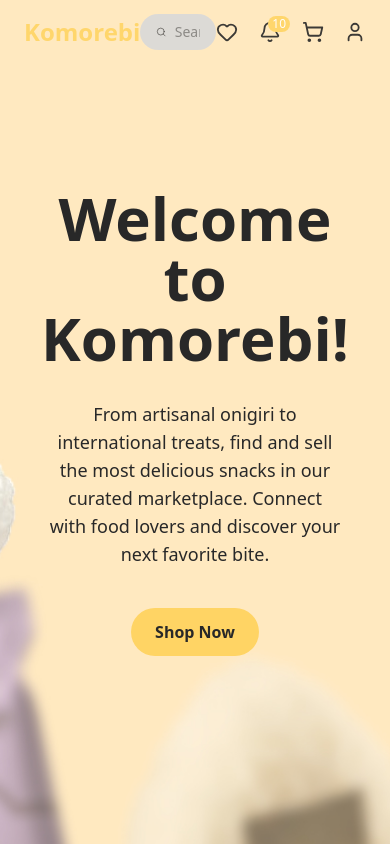
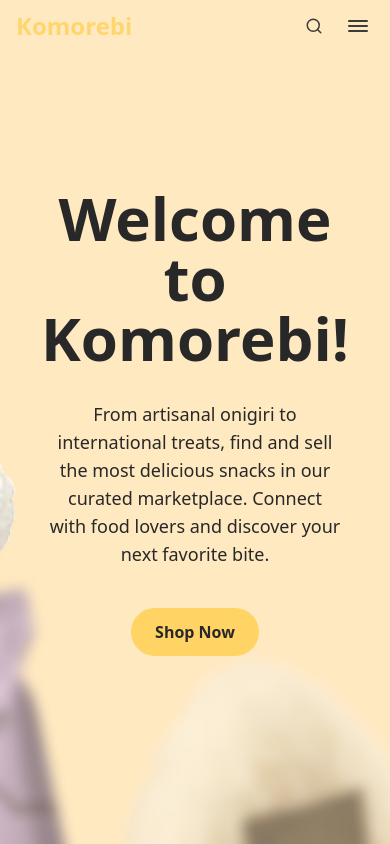
Before and after one commit to JeanMolta/Komorebi-E-commerce, a React (Vite) app in the folder Komorebi/: page / in a window 390 px wide. Shown: the top 844 px of the page. Built offline with nearby package versions, Linux system fonts and the light colour scheme.

Commit message:
feat: nav bar responsive

```diff
--- a/Komorebi/src/components/homepage/NavBar.tsx
+++ b/Komorebi/src/components/homepage/NavBar.tsx
@@ -6,25 +6,25 @@ import NotificationMenu from "./NotificationMenu";
 export default function Navbar() {
   const navigate = useNavigate();
 
-  // 🟡 Estado para detectar si la navbar debe fijarse
+  // sticky
   const [isSticky, setIsSticky] = useState(false);
 
-  // 🟡 Escuchar scroll
+  // mobile
+  const [mobileMenuOpen, setMobileMenuOpen] = useState(false);
+  const [mobileSearchOpen, setMobileSearchOpen] = useState(false);
+
   useEffect(() => {
     const handleScroll = () => {
-      if (window.scrollY > 80) {
-        setIsSticky(true);
-      } else {
-        setIsSticky(false);
-      }
+      if (window.scrollY > 80) setIsSticky(true);
+      else setIsSticky(false);
     };
 
-    window.addEventListener("scroll", handleScroll);
+    window.addEventListener("scroll", handleScroll, { passive: true });
     return () => window.removeEventListener("scroll", handleScroll);
   }, []);
 
   return (
-    // 🟡 Cambiamos las clases según si está sticky o no
+    <>
       <nav
         className={`${
           isSticky
@@ -32,19 +32,17 @@ export default function Navbar() {
             : "absolute top-0 left-0 w-full bg-transparent border-b border-white/0 z-10 transform -translate-y-0.5 opacity-90 transition-all duration-300 ease-out"
         }`}
       >
-
-      <div className="max-w-7xl mx-auto flex items-center justify-between px-6 py-4">
-        {/* Left side */}
-        <div className="flex items-center gap-6">
-          <div>
+        <div className="max-w-7xl mx-auto flex items-center justify-between px-4 sm:px-6 py-3 relative">
+          {/* LEFT: Logo + desktop links */}
+          <div className="flex items-center gap-4">
             <button
               className="text-[var(--komorebi-yellow)] text-2xl font-bold hover:text-[var(--komorebi-black)] transition-colors"
               onClick={() => navigate("/")}
             >
               Komorebi
             </button>
-          </div>
 
+            {/* desktop links */}
             <div className="hidden sm:flex items-center gap-4 text-sm text-[var(--komorebi-black)] ml-12">
               <button className="hover:text-[var(--komorebi-yellow)] transition-colors font-medium">
                 Categories
@@ -55,8 +53,8 @@ export default function Navbar() {
             </div>
           </div>
 
-        {/* Search bar */}
-        <div className="flex items-center bg-[var(--komorebi-gray)] rounded-full px-4 py-2 w-1/2 sm:w-1/3">
+          {/* CENTER: Desktop search (hidden on mobile) */}
+          <div className="hidden sm:flex items-center bg-[var(--komorebi-gray)] rounded-full px-4 py-2 w-1/2 sm:w-1/3">
             <Search size={18} className="text-[var(--komorebi-black)]/70" />
             <input
               type="text"
@@ -65,14 +63,15 @@ export default function Navbar() {
             />
           </div>
 
-        {/* Icons */}
-        <div className="flex items-center gap-5 text-[var(--komorebi-black)]">
+          {/* RIGHT: desktop icons (hidden on mobile) + mobile icons */}
+          <div className="flex items-center gap-3">
+            {/* Desktop icons */}
+            <div className="hidden sm:flex items-center gap-5 text-[var(--komorebi-black)]">
               <Heart
                 size={22}
                 className="cursor-pointer hover:text-[var(--komorebi-yellow)] transition-colors"
               />
               <NotificationMenu />
-
               <ShoppingCart
                 size={22}
                 className="cursor-pointer hover:text-[var(--komorebi-yellow)] transition-colors"
@@ -82,7 +81,104 @@ export default function Navbar() {
                 className="cursor-pointer hover:text-[var(--komorebi-yellow)] transition-colors"
               />
             </div>
+
+            {/* MOBILE: search icon */}
+            <button
+              className="sm:hidden inline-flex items-center justify-center h-8 w-8 rounded-md text-[var(--komorebi-black)] hover:text-[var(--komorebi-yellow)] transition-colors"
+              aria-label="Open search"
+              onClick={() => {
+                setMobileSearchOpen((v) => !v);
+                if (!mobileSearchOpen) setMobileMenuOpen(false);
+              }}
+            >
+              <Search size={18} />
+            </button>
+
+            {/* MOBILE: hamburger */}
+            <button
+              className="sm:hidden inline-flex items-center justify-center h-8 w-8 rounded-md text-[var(--komorebi-black)] hover:text-[var(--komorebi-yellow)] transition-colors"
+              aria-label="Open menu"
+              onClick={() => {
+                setMobileMenuOpen((v) => !v);
+                if (!mobileMenuOpen) setMobileSearchOpen(false);
+              }}
+            >
+              {/* hamburger svg */}
+              <svg width="20" height="12" viewBox="0 0 20 12" fill="none" xmlns="http://www.w3.org/2000/svg">
+                <rect y="0" width="20" height="2" rx="1" fill="currentColor" />
+                <rect y="5" width="20" height="2" rx="1" fill="currentColor" />
+                <rect y="10" width="20" height="2" rx="1" fill="currentColor" />
+              </svg>
+            </button>
+          </div>
+
+
+          {mobileSearchOpen && (
+            <div
+              className="sm:hidden absolute top-1/2 left-40 right-30 transform -translate-y-1/2"
+              role="search"
+            >
+              <div className="relative">
+                <div className="absolute left-3 top-1/2 transform -translate-y-1/2 pointer-events-none">
+                  <Search size={18} className="text-[var(--komorebi-black)]/70" />
+                </div>
+                <input
+                  autoFocus
+                  className="w-full pl-11 pr-4 py-2 rounded-full bg-[var(--komorebi-gray)] text-sm placeholder:text-[var(--komorebi-black)]/50 outline-none transition-all"
+                  placeholder="Search for snacks..."
+                  onKeyDown={(e) => {
+                    if (e.key === "Escape") setMobileSearchOpen(false);
+                  }}
+                />
+              </div>
+            </div>
+          )}
+        </div>
+
+        <div
+          className={`sm:hidden absolute top-full left-0 w-full z-40 transition-transform duration-200 ${
+            mobileMenuOpen ? "transform translate-y-0 opacity-100" : "transform -translate-y-2 opacity-0 pointer-events-none"
+          }`}
+        >
+          <div className="bg-white/20 backdrop-blur-md border-t border-white/30 shadow-lg">
+            <div className="px-3 py-3">
+              <div className="flex items-center justify-between gap-4 overflow-x-auto whitespace-nowrap scrollbar-hidden">
+                {/* Links — inline */}
+                <button className="text-left text-base font-medium text-[var(--komorebi-black)] hover:text-[var(--komorebi-yellow)] mr-4">
+                  Categories
+                </button>
+                <button className="text-left text-base font-medium text-[var(--komorebi-black)] hover:text-[var(--komorebi-yellow)] mr-4">
+                  Sell
+                </button>
+
+                {/* Divider - visual spacing */}
+                <div className="h-6 border-l border-white/10 mx-2" />
+
+                {/* Icon actions inline */}
+                <button className="inline-flex items-center gap-2 text-[var(--komorebi-black)] hover:text-[var(--komorebi-yellow)] mr-4">
+                  <Heart size={20} />
+                </button>
+
+                <button className="inline-flex items-center gap-2 text-[var(--komorebi-black)] hover:text-[var(--komorebi-yellow)] mr-4">
+                  <ShoppingCart size={20} />
+                </button>
+
+                {/* compact notification - keep NotificationMenu (renders its own button) */}
+                <div className="inline-flex items-center mr-4">
+                  <NotificationMenu />
+                </div>
+
+                <button
+                  className="inline-flex items-center gap-2 text-[var(--komorebi-black)] hover:text-[var(--komorebi-yellow)] mr-4"
+                  onClick={() => navigate("/profile")}
+                >
+                  <User size={20} />
+                </button>
+              </div>
+            </div>
+          </div>
         </div>
       </nav>
+    </>
   );
 }
```
Lines whose indentation alone changed are shown as unchanged.
